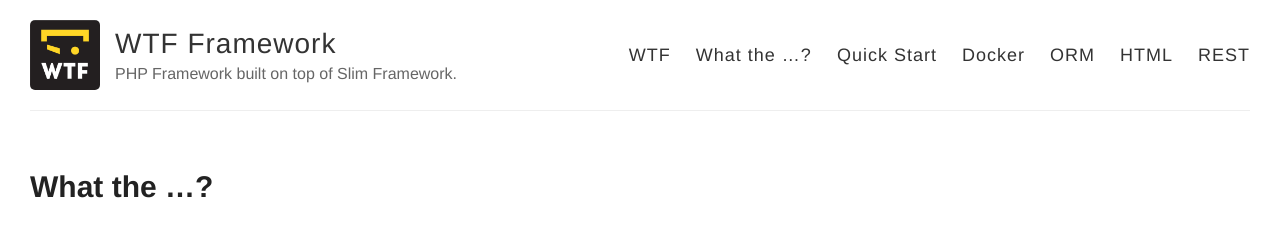
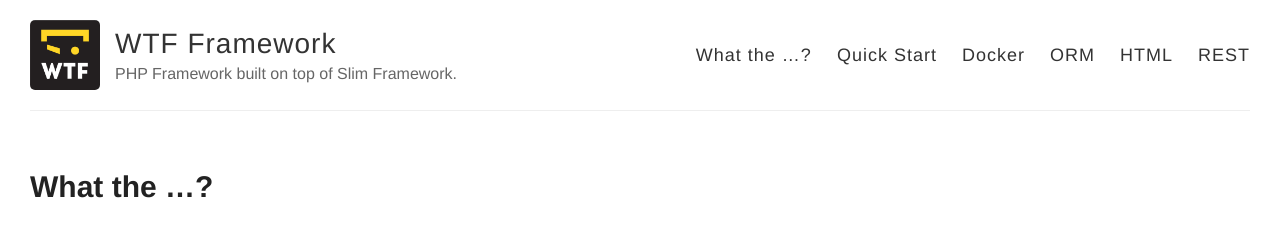
Before and after one commit to frameworkwtf/framework.wtf, a Jekyll site: the page built from index.md, in a window 1280 px wide. Shown: the top 238 px of the page. Built offline with Jekyll 4.4.1, drawn with Linux system fonts in a browser that asks for light colours; our own code applies the rules of GitHub Pages for plain Markdown files.

Commit message:
Removed duplicate in menu

```diff
--- a/_layouts/default.html
+++ b/_layouts/default.html
@@ -27,7 +27,6 @@
           </div>
 
           <nav>
-            <a href="{{ site.baseurl }}/">WTF</a>
             {% assign pages = site.pages | sort: 'order' %}
             {% for page in pages %}
             {% if page.title and page.title != "404 - Page not found" %}
```
